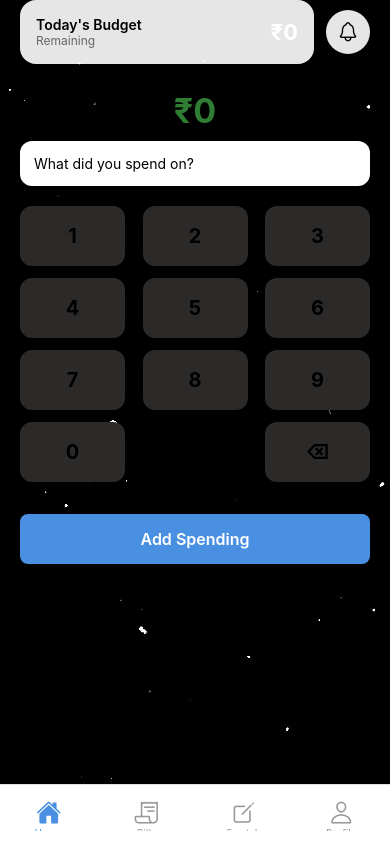
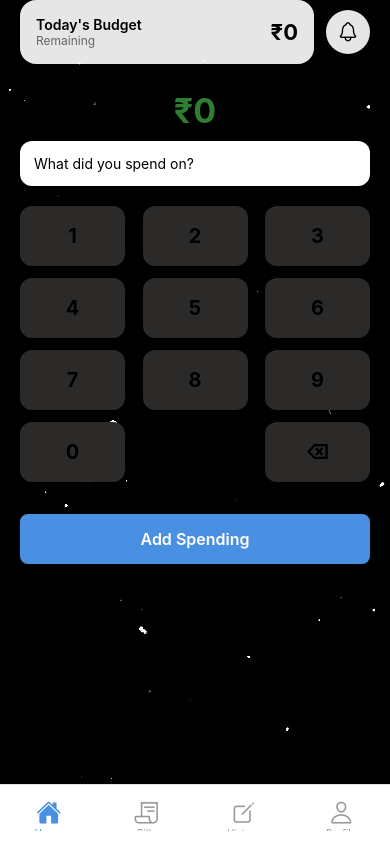
Before and after one commit to VedantDhatrak/Niaga-Budget, a React Native app in the folder NIAGA/: screen /Home in a window 390 px wide. Built offline with nearby package versions, Linux system fonts and the light colour scheme.

Commit message:
Minor text label changes.

```diff
--- a/NIAGA/src/navigation/TabNavigator.js
+++ b/NIAGA/src/navigation/TabNavigator.js
@@ -40,7 +40,7 @@ const TabNavigator = () => {
                         iconName = focused ? 'home' : 'home-outline';
                     } else if (route.name === 'Bills') {
                         iconName = focused ? 'receipt' : 'receipt-outline';
-                    } else if (route.name === 'Scratch') {
+                    } else if (route.name === 'History') {
                         iconName = focused ? 'create' : 'create-outline';
                     } else if (route.name === 'Profile') {
                         iconName = focused ? 'person' : 'person-outline';
@@ -52,7 +52,7 @@ const TabNavigator = () => {
         >
             <Tab.Screen name="Home" component={HomeScreen} />
             <Tab.Screen name="Bills" component={BillsScreen} />
-            <Tab.Screen name="Scratch" component={ScratchScreen} />
+            <Tab.Screen name="History" component={ScratchScreen} />
             <Tab.Screen name="Profile" component={ProfileScreen} />
         </Tab.Navigator>
     );
--- a/NIAGA/src/screens/HomeScreen.js
+++ b/NIAGA/src/screens/HomeScreen.js
@@ -580,7 +580,7 @@ const styles = StyleSheet.create({
         marginTop: 12,
         padding: 16,
         borderRadius: 16,
-        backgroundColor: '#1E1E1E',
+        backgroundColor: '#FF7043',
         elevation: 4,
     },
 
@@ -593,12 +593,12 @@ const styles = StyleSheet.create({
     budgetAmount: {
         fontSize: 22,
         fontWeight: '700',
-        color: '#FFFFFF',
+        color: '#000000',
     },
 
     budgetPercent: {
         fontSize: 14,
-        color: '#FF7043',
+        color: '#000000',
         fontWeight: '600',
     },
 
@@ -619,7 +619,7 @@ const styles = StyleSheet.create({
     tapHint: {
         marginTop: 10,
         fontSize: 12,
-        color: '#AAAAAA',
+        color: '#000000',
         textAlign: 'center',
     },
     budgetInfoRow: {
```
